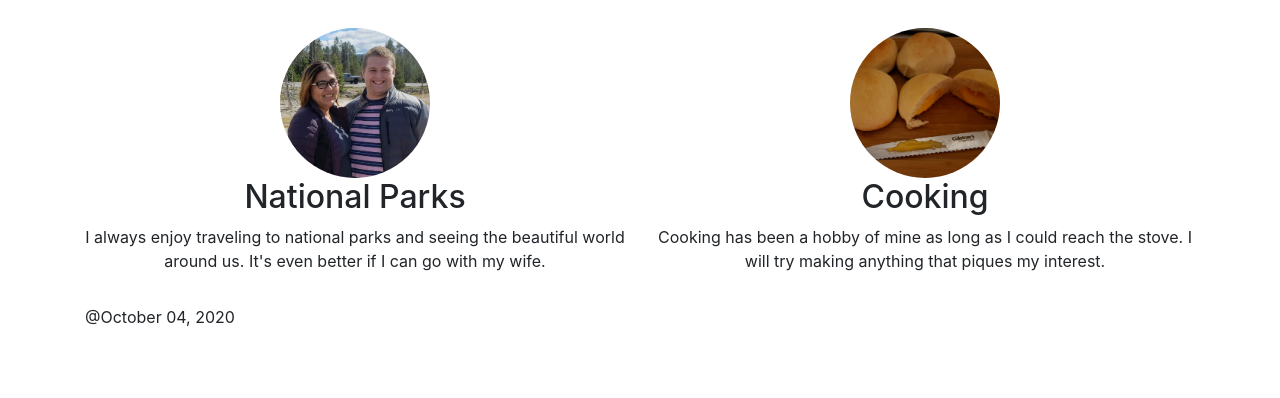
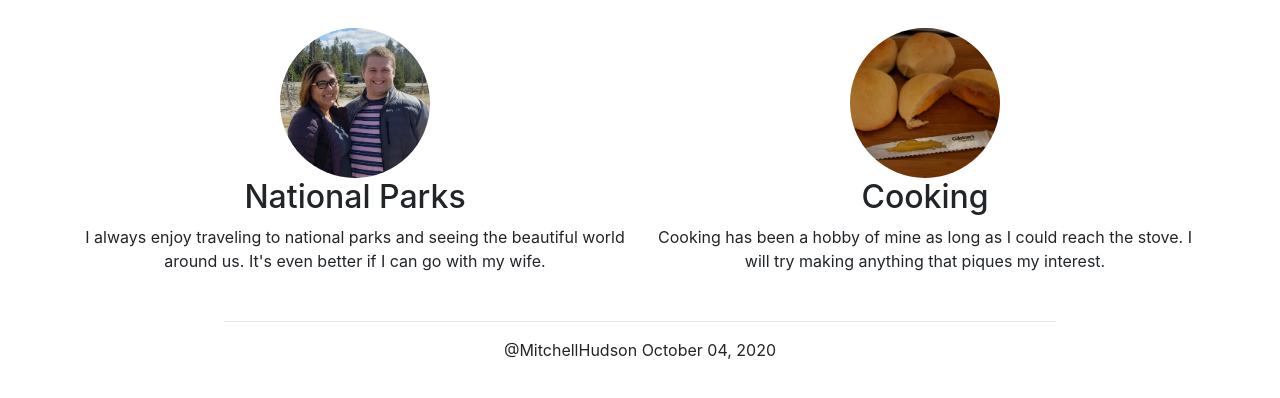
Before and after one commit to Chellixtm/cse341-hudson-homepage, a PHP site: page / in a window 1280 px wide. Shown: the part 374-772 px from the top of the page. Run offline with PHP 8.4, Linux system fonts and the light colour scheme.

Commit message:
changed footer again

```diff
--- a/web/css/style.css
+++ b/web/css/style.css
@@ -11,3 +11,11 @@
 .likes {
     text-align: center;
 }
+
+.fhome {
+    text-align: center;
+}
+
+.fhome hr {
+    width: 75%;
+}
--- a/web/index.php
+++ b/web/index.php
@@ -40,8 +40,9 @@
     </main>
 
     <footer class="footer mt-auto py-3">
-        <div class="container">
-            <p>@<?php
+        <div class="container fhome">
+            <hr>
+            <p>@MitchellHudson <?php
                 $datet = new DateTime();
                 echo $datet->format('F d, Y')
                 ?></p>
```
